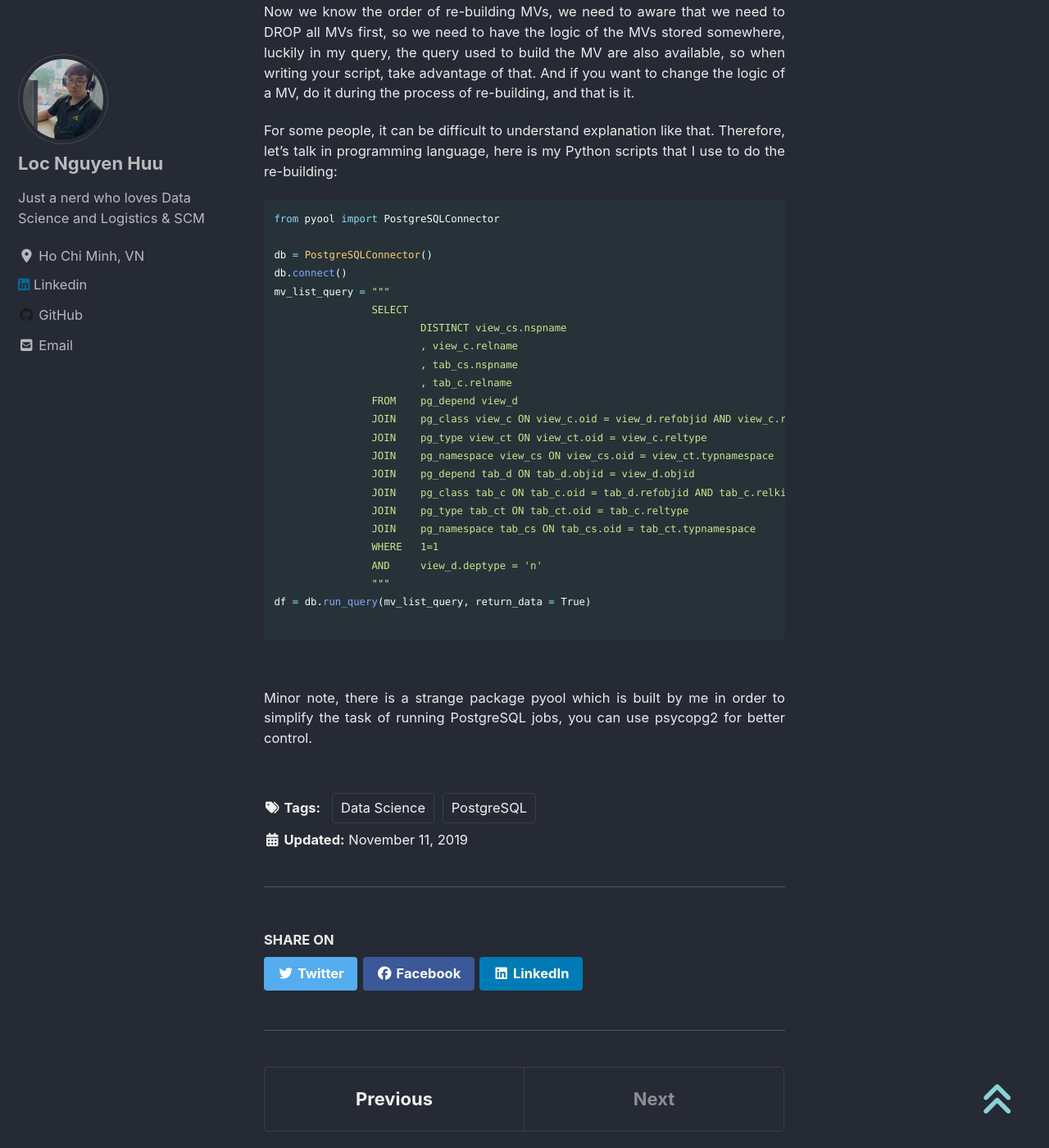
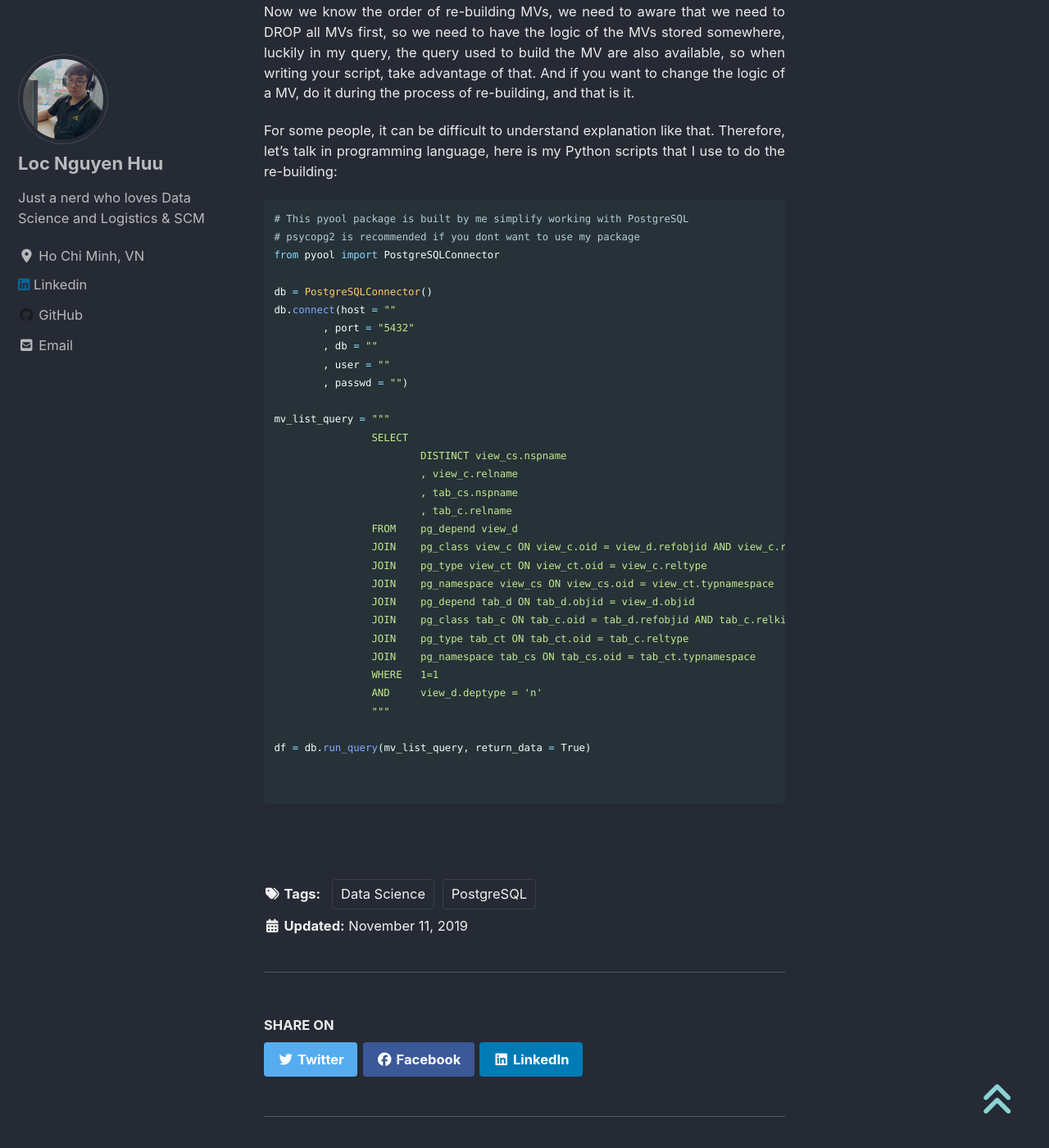
Before and after one commit to kaginguyen/locnguyen14061996.github.io, a Jekyll site: the page built from _posts/2019-11-11-work-with-materialized-view.md, in a window 1280 px wide and 1400 px high, scrolled down 3638 px. Shown: the whole window at 82% size. Built offline with Jekyll 4.4.1, drawn with Linux system fonts in a browser that asks for light colours; cached includes are drawn as plain includes; nearby versions of some CDN libraries.

Commit message:
minor update on new post

````diff
--- a/_posts/2019-11-11-work-with-materialized-view.md
+++ b/_posts/2019-11-11-work-with-materialized-view.md
@@ -110,10 +110,17 @@ For some people, it can be difficult to understand explanation like that. Theref
 <br>
 
 ```python
+# This pyool package is built by me simplify working with PostgreSQL
+# psycopg2 is recommended if you dont want to use my package
 from pyool import PostgreSQLConnector
 
 db = PostgreSQLConnector()
-db.connect()
+db.connect(host = ""
+        , port = "5432"
+        , db = ""
+        , user = ""
+        , passwd = "")
+
 mv_list_query = """
                 SELECT
                         DISTINCT view_cs.nspname
@@ -131,9 +138,9 @@ mv_list_query = """
                 WHERE   1=1
                 AND     view_d.deptype = 'n'
                 """
+
 df = db.run_query(mv_list_query, return_data = True)
+
 
 ```
 <br>
-
-Minor note, there is a strange package pyool which is built by me in order to simplify the task of running PostgreSQL jobs, you can use psycopg2 for better control.
````
